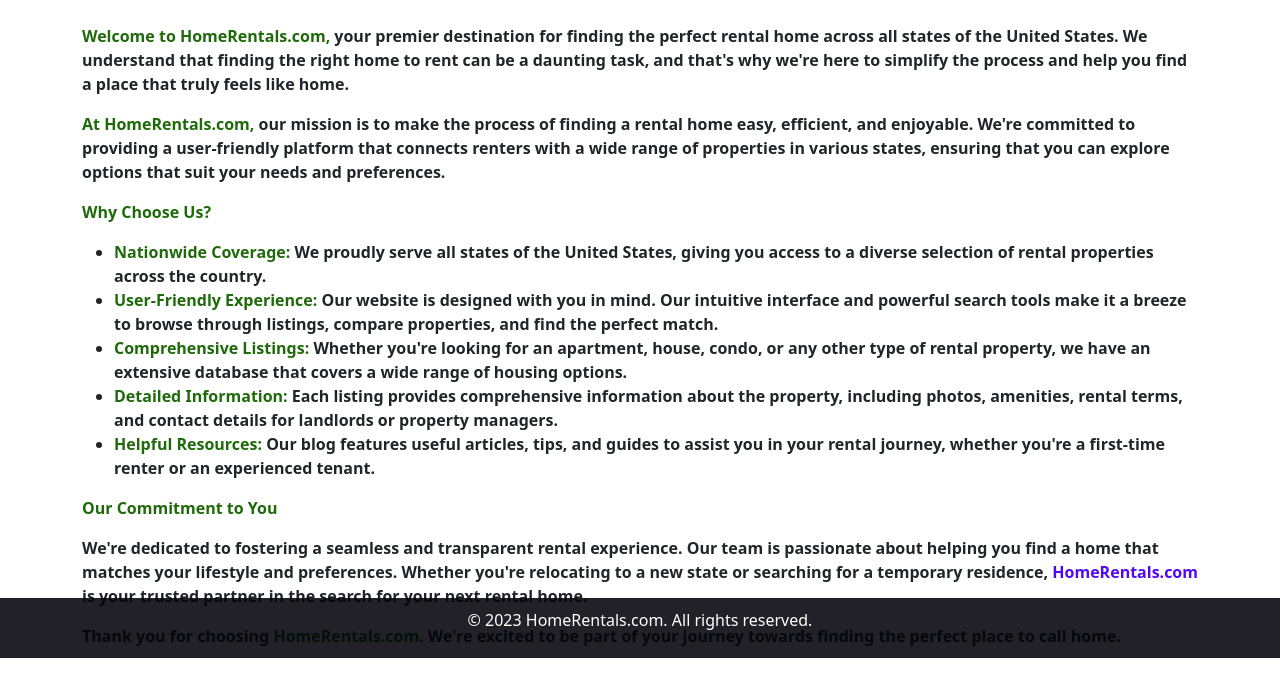
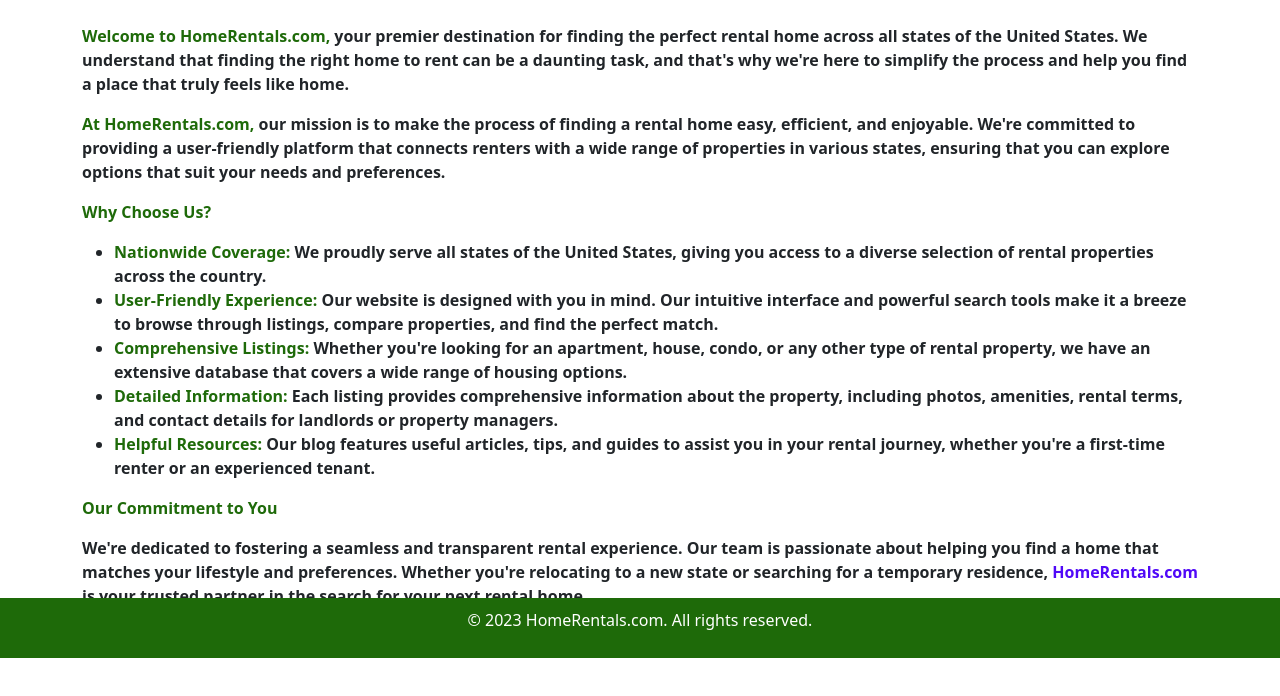
Before and after one commit to shivadharMSU/HomeRental, a plain HTML site: page Web-Pages/About.html in a window 1280 px wide. Shown: the part 142-838 px from the top of the page. Drawn offline with nearby package versions, Linux system fonts and the light colour scheme; no server answers.

Commit message:
updated footers

```diff
--- a/Web-Pages/About.html
+++ b/Web-Pages/About.html
@@ -19,7 +19,7 @@
             left: 0;
             bottom: 0;
             width: 100%;
-            background-color: #03030ae0;
+            background-color: rgb(30, 106, 9);
             padding: 10px 0;
             text-align: center;
             color: white;
```
Also changed, not shown: Web-Pages/Appointment-Received.Html (+1 -1 lines), Web-Pages/Login.Html (+1 -1 lines), Web-Pages/Property-Details-Page.Html (+1 -1 lines), Web-Pages/PropertyList.Html (+1 -1 lines), Web-Pages/View-Property-Details.Html (+1 -1 lines).
